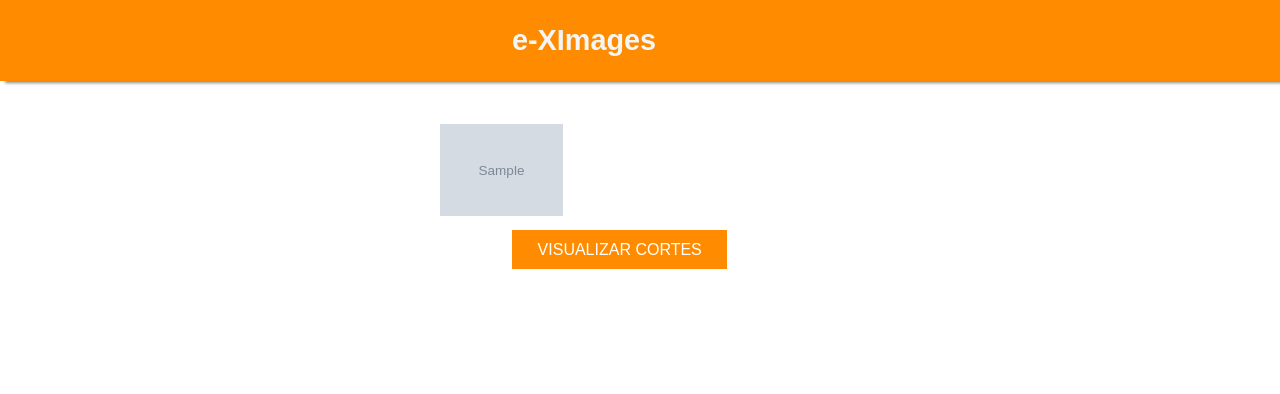
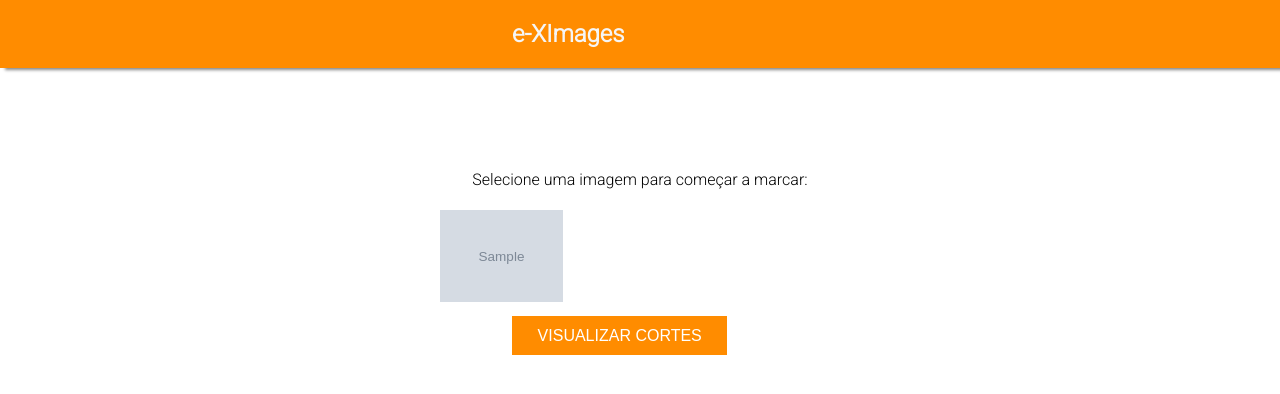
Before and after one commit to niveamartins/e-XImages, a Flask app: template templates/index.html in a window 1280 px wide. Shown: the top 394 px of the page. Run offline with Flask 2, Linux system fonts and the light colour scheme; the template is opened without the code that fills it: most values are stand-ins (such as "Sample title", 1, 10 or a date in 2020); grey boxes marked "Sample" are stand-in pictures.

Commit message:
detalhes front

```diff
--- a/static/css/main.css
+++ b/static/css/main.css
@@ -4,7 +4,9 @@ body {
     display: flex;
     flex-direction: column;
     align-items: center;
-    justify-content: space-around;
+    justify-content: center;
+    font-family: 'Roboto', sans-serif;
+    width: 100%;
 
 }
 
@@ -14,12 +16,14 @@ nav {
     display: flex;
     width: 100%;
     align-items: center;
-    justify-content: center;
+    justify-content: space-around;
     margin-bottom: 3%;
-
     color: whitesmoke;
     text-decoration: none;
-    font-size: 60%;
+    font-size: 100%;
+}
+nav a {
+    display: inline;
 }
 
 button {
@@ -39,14 +43,19 @@ a {
     color: whitesmoke;
 }
 
+.instructions {
+    margin-top: 5%;
+}
+
 .canvas {
     padding-left: 5%;
     padding-right: 5%;
 }
 
-.pageTitle {
-    font-family: Arial, Helvetica, sans-serif;
-    font-size: 300%;
+.buttons {
+    display: flex;
+    flex-direction: row;
+    justify-content: space-around;
 }
 
 .croppedImages {
--- a/templates/base.html
+++ b/templates/base.html
@@ -4,6 +4,7 @@
     <meta charset="UTF-8">
     <meta name="viewport" content="width=device-width, initial-scale=1.0">
     <link rel="stylesheet" href="{{ url_for('static', filename='css/main.css')}}">
+    <link href="https://fonts.googleapis.com/css2?family=Roboto:wght@300&display=swap" rel="stylesheet">
 
     {% block head %}{% endblock %}
 
@@ -11,7 +12,7 @@
 <body>
     <nav>
         <a href="/" >
-            <h1 class="pageTitle"> e-XImages</h1>
+            <h1 class="pageTitle">e-XImages</h1>
         </a>
     </nav>
     {% block body %}{% endblock %}
--- a/templates/index.html
+++ b/templates/index.html
@@ -5,6 +5,9 @@
 {% endblock %}
 
 {% block body %}
+    <p class="instructions">
+        Selecione uma imagem para começar a marcar:
+    </p>
 
     <div class="images">
         {% for photo in photos %}
```
Also changed, not shown: templates/image.html (+9 -0 lines).
